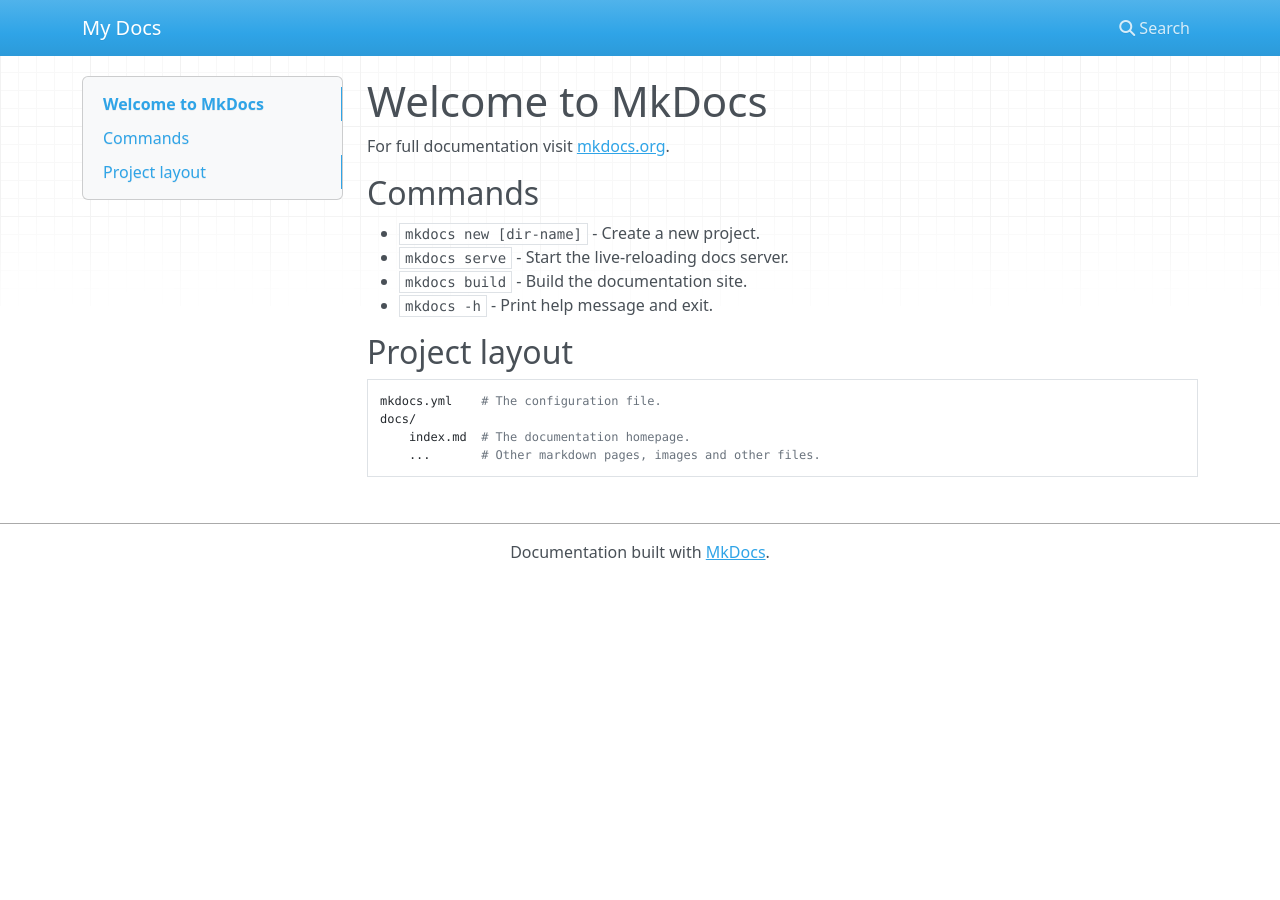
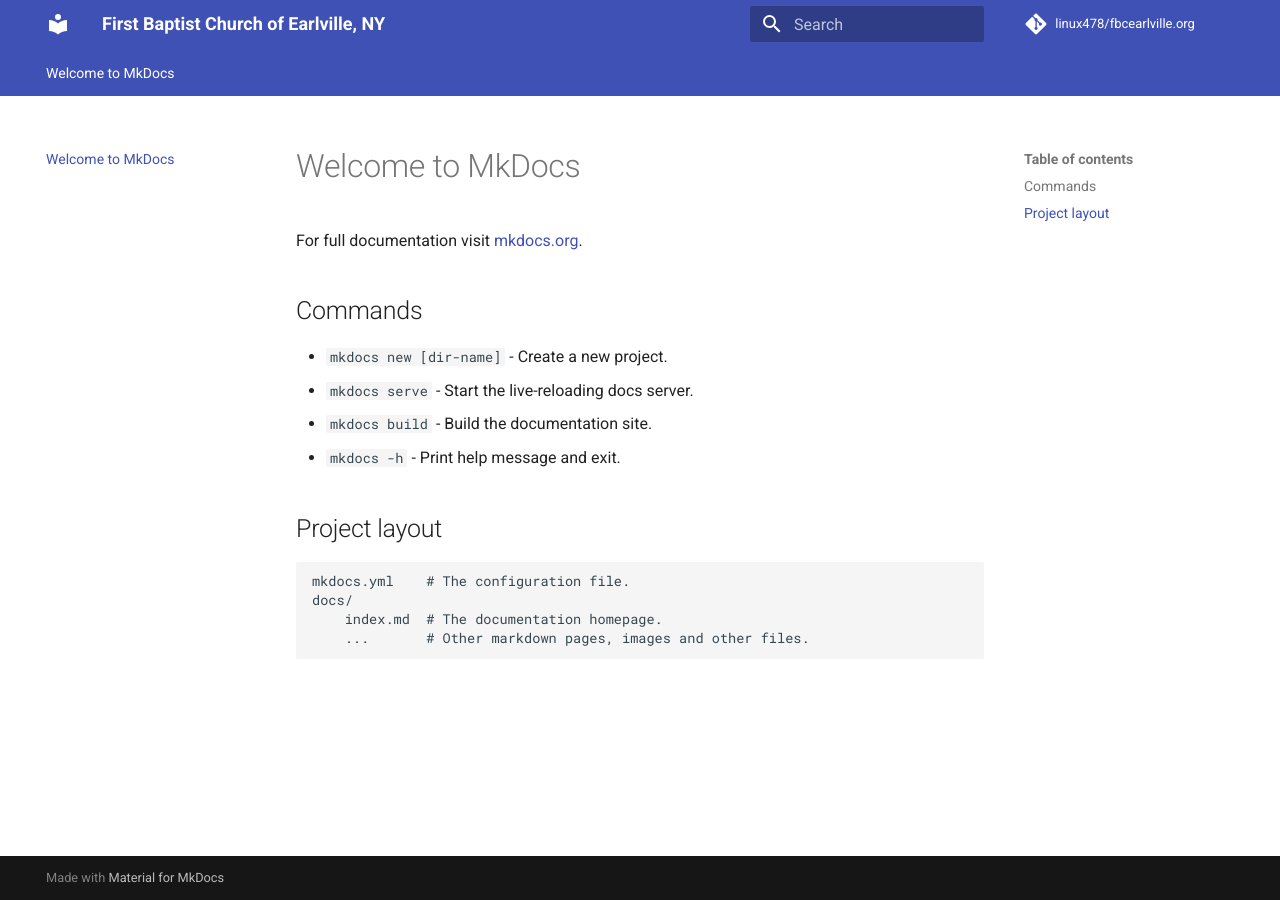
Before and after one commit to linux478/fbcearlville.org, an MkDocs documentation site: the page built from docs/index.md, in a window 1280 px wide. Built offline with MkDocs 1.6.1 and Material for MkDocs 9.7.7, drawn with Linux system fonts in a browser that asks for light colours; nearby versions of some CDN libraries; comment, search, counter and statistics services are not loaded.

Commit message:
ADD INITIAL SETTINGS TO MKDOCS.YAML

```diff
--- a/mkdocs.yml
+++ b/mkdocs.yml
@@ -1 +1,15 @@
-site_name: My Docs
+site_name: First Baptist Church of Earlville, NY
+theme:
+  name: material
+  features:
+    - tabs
+  language: en
+  direction: ltr
+  palette:
+    primary: indigo
+    accent: indigo
+  font:
+    text: Roboto
+    code: Roboto Mono
+repo_name: linux478/fbcearlville.org
+repo_url: https://github.com/linux478/fbcearlville.org
```
